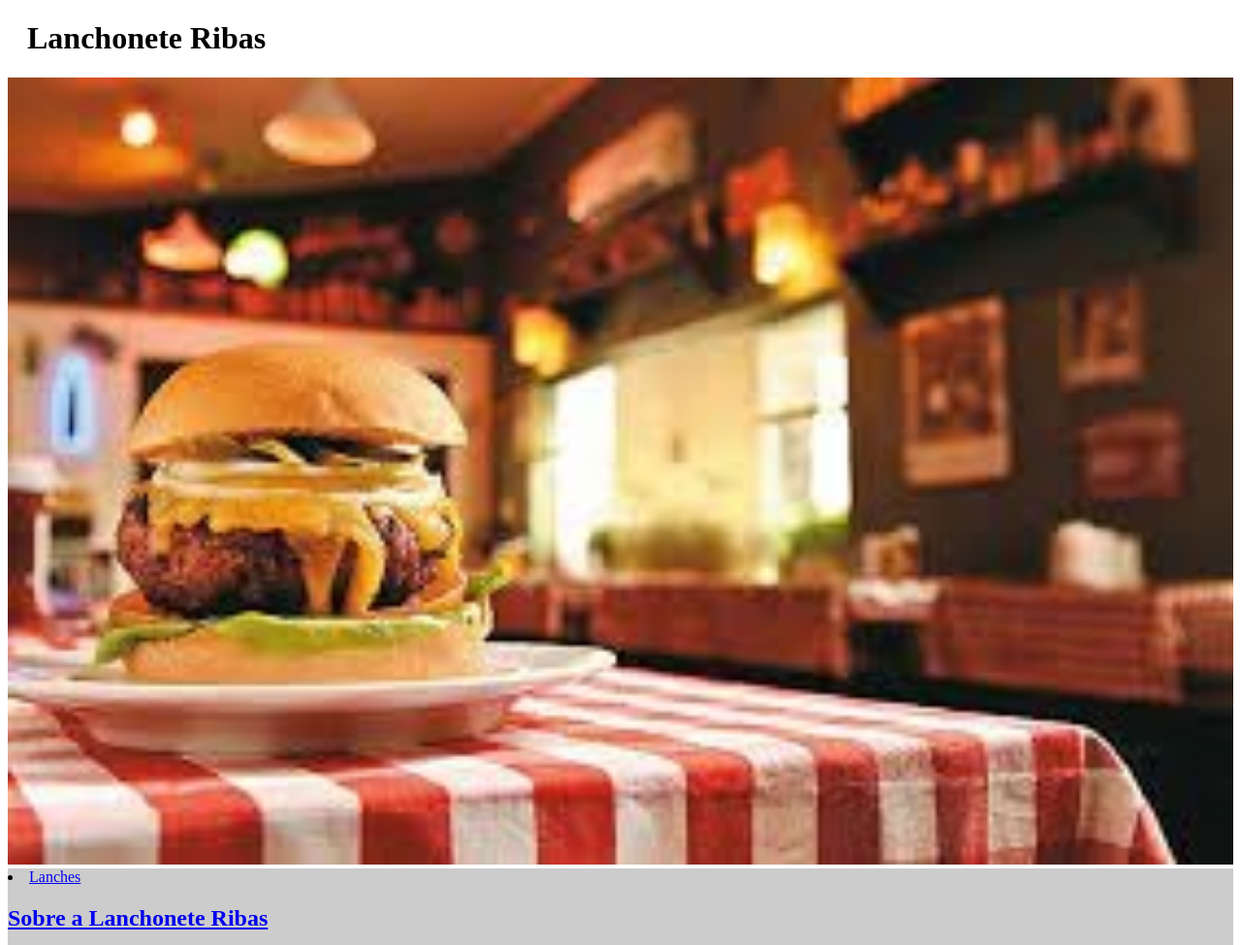
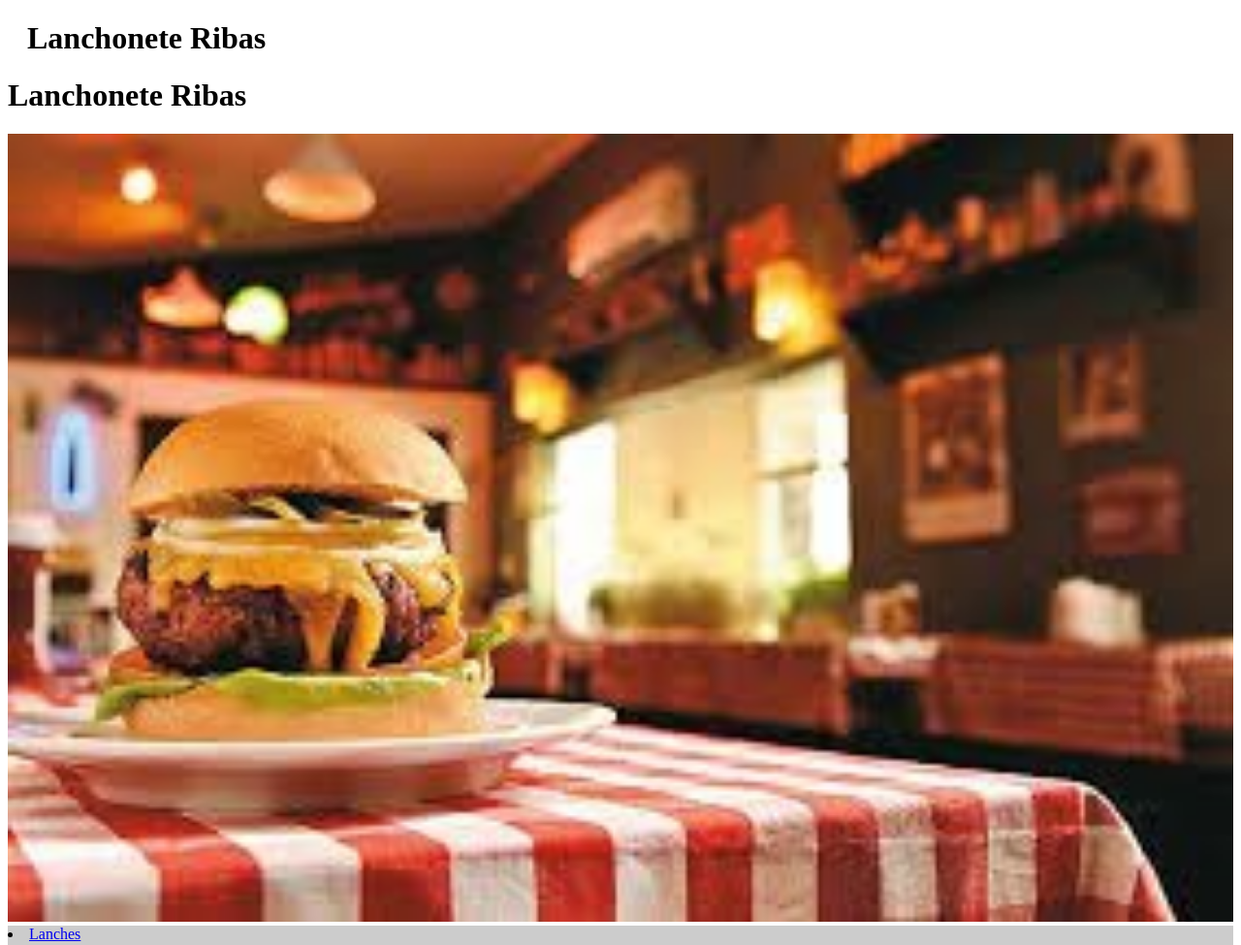
Before and after one commit to CissaRibas123/TURMA-E, a plain HTML site: page index.html in a window 1280 px wide. Shown: the top 975 px of the page at 97% size. Drawn offline with Linux system fonts and the light colour scheme.

Commit message:
Update index.html

```diff
--- a/index.html
+++ b/index.html
@@ -10,6 +10,9 @@
     <body>
         <header>
             <h1 class="titulo-principal">Lanchonete Ribas</h1>
+        </header>
+
+	    <h1 class="titulo-centralizado">Lanchonete Ribas</h1>
         </header>
 
         <img id="banner" src="fundo 2.jpg">
```
